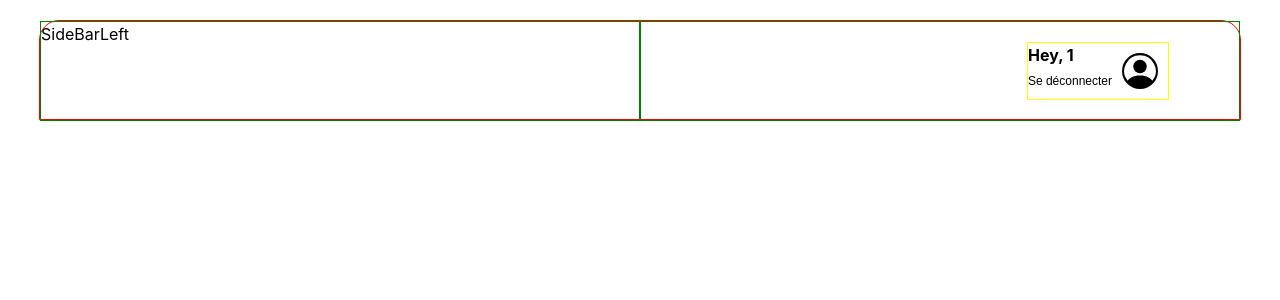
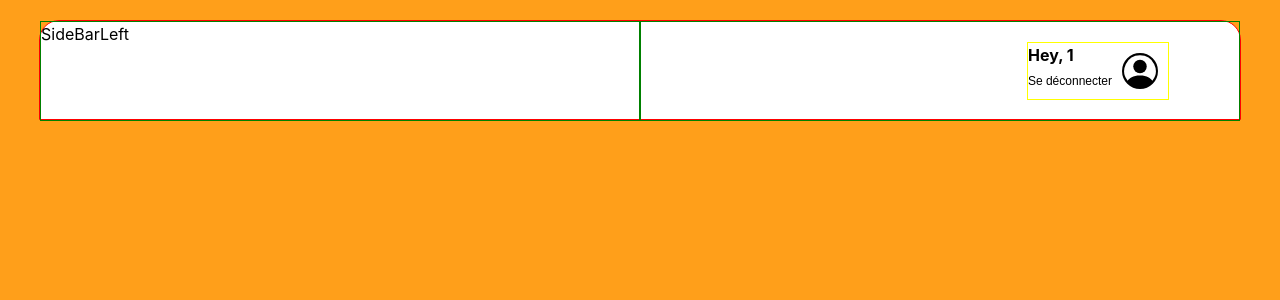
Before and after one commit to Ahamedmk/crazy-burger, a React (Vite) app: page /order/1 in a window 1280 px wide. Shown: the top 300 px of the page. Built offline with nearby package versions, Linux system fonts and the light colour scheme.

Commit message:
✅ F04:orderPage>backgroud

```diff
--- a/src/Pages/OrderPage/Navbar/Navbar.jsx
+++ b/src/Pages/OrderPage/Navbar/Navbar.jsx
@@ -21,6 +21,7 @@ const NavbarStyles = styled.div`
   border-radius: 20px 20px 0 0;
   margin: 0 auto;
   margin-top: 20px;
+  background:white;
 
 
 `;
--- a/src/Pages/OrderPage/OrderPage.jsx
+++ b/src/Pages/OrderPage/OrderPage.jsx
@@ -1,12 +1,29 @@
 // import { useParams } from 'react-router-dom'
 // import { Link } from "react-router-dom"
+import { styled } from 'styled-components';
 import Navbar from './Navbar/Navbar'
 
 export default function OrderPage() {
   return (
-    <div>
+    <OrderPageStyled>
       <Navbar />
 
-    </div>
+    </OrderPageStyled>
   )
 }
+const OrderPageStyled = styled.div`
+
+  &:before {
+  content: "";
+  background:#FF9F1A;
+  background-size: cover;
+  background-position: center;
+  background-blend-mode: darken;
+  position: absolute;
+  top: 0;
+  left: 0;
+  right: 0;
+  bottom: 0;
+  z-index: -1;
+  }
+`;
```
